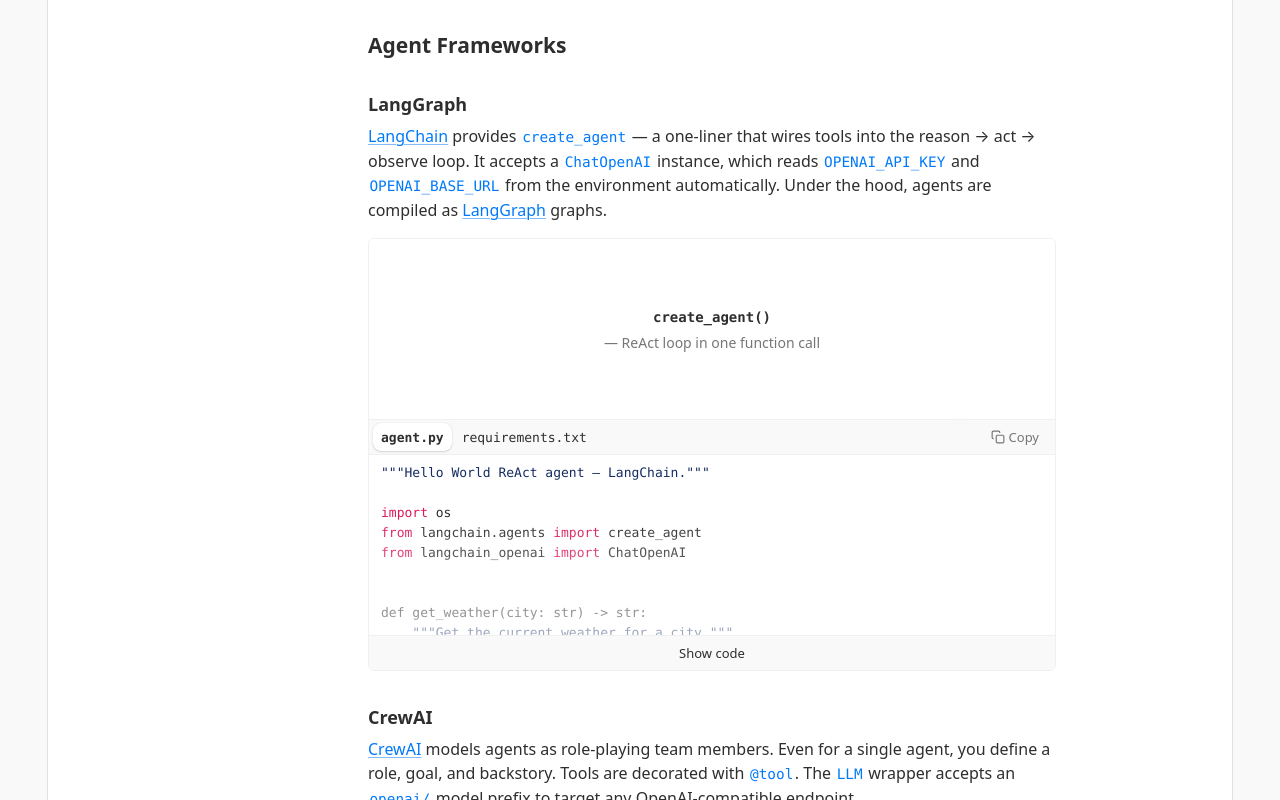
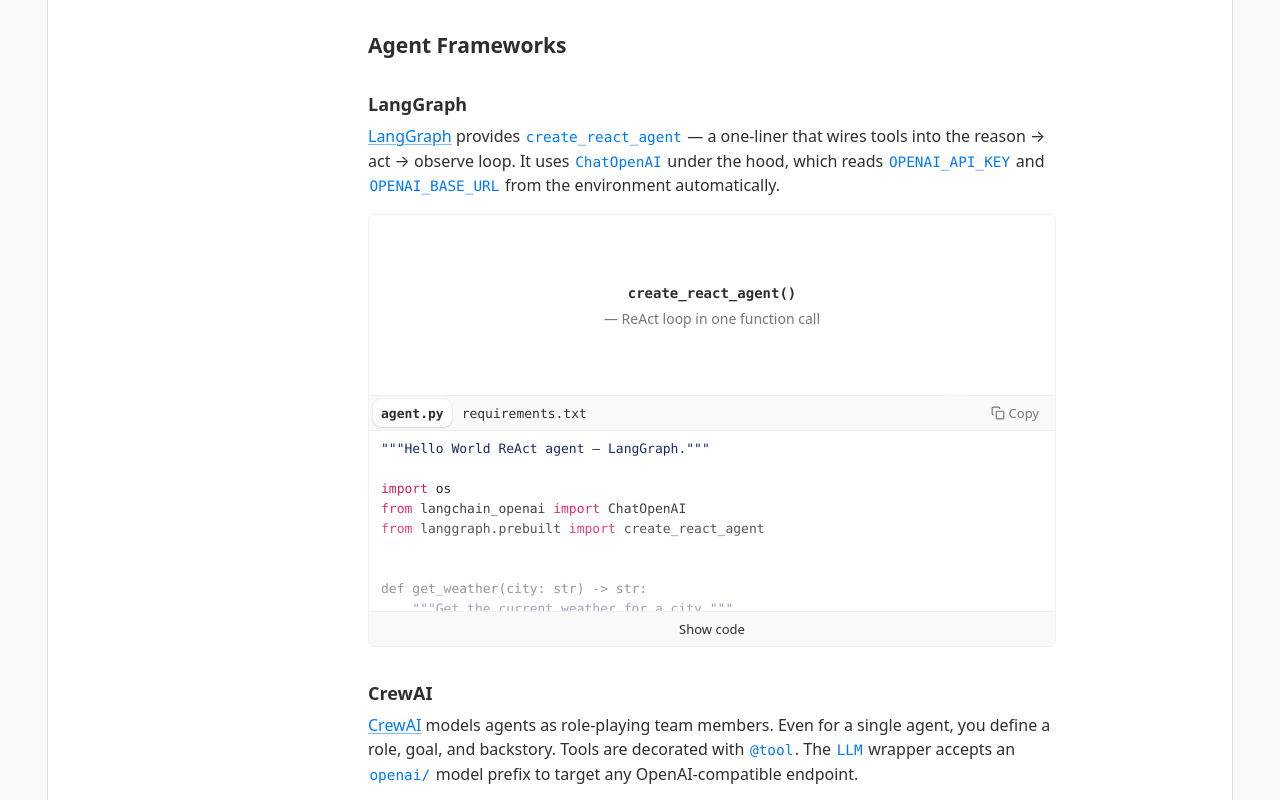
Before and after one commit to eformat/agentops-redhatskills-com, a Next.js app: page /basic-agents/hello-world in a window 1280 px wide. Shown: the part 1760-2560 px from the top of the page. Built offline with nearby package versions, Linux system fonts and the light colour scheme.

Commit message:
🪸 revert basic-agents langchain 🪸

```diff
--- a/src/app/(docs)/basic-agents/hello-world/code-examples.ts
+++ b/src/app/(docs)/basic-agents/hello-world/code-examples.ts
@@ -21,11 +21,11 @@
 
 // ── LangGraph ────────────────────────────────────────────────────
 
-const langgraphCode = `"""Hello World ReAct agent — LangChain."""
+const langgraphCode = `"""Hello World ReAct agent — LangGraph."""
 
 import os
-from langchain.agents import create_agent
 from langchain_openai import ChatOpenAI
+from langgraph.prebuilt import create_react_agent
 
 
 def get_weather(city: str) -> str:
@@ -38,11 +38,11 @@
     base_url=os.environ.get("OPENAI_BASE_URL"),
     api_key=os.environ.get("OPENAI_API_KEY"),
 )
-agent = create_agent(
+agent = create_react_agent(
     llm,
     tools=[get_weather],
-    system_prompt="You are a helpful assistant. When you receive a tool "
-                  "result, summarize it as a final answer.",
+    prompt="You are a helpful assistant. When you receive a tool "
+           "result, summarize it as a final answer.",
 )
 
 result = agent.invoke(
@@ -53,7 +53,7 @@
     print(f"{msg.type}: {msg.content}")
 `;
 
-const langgraphReqs = `langchain>=1.0
+const langgraphReqs = `langgraph>=0.4
 langchain-openai>=0.3`;
 
 // ── CrewAI ───────────────────────────────────────────────────────
--- a/src/app/(docs)/basic-agents/hello-world/page.mdx
+++ b/src/app/(docs)/basic-agents/hello-world/page.mdx
@@ -72,16 +72,15 @@
 
 ### LangGraph
 
-[LangChain](https://python.langchain.com/) provides `create_agent` — a
-one-liner that wires tools into the reason → act → observe loop. It
-accepts a `ChatOpenAI` instance, which reads `OPENAI_API_KEY` and
-`OPENAI_BASE_URL` from the environment automatically. Under the hood,
-agents are compiled as [LangGraph](https://langchain-ai.github.io/langgraph/)
-graphs.
+[LangGraph](https://langchain-ai.github.io/langgraph/) provides
+`create_react_agent` — a one-liner that wires tools into the
+reason → act → observe loop. It uses `ChatOpenAI` under the hood, which
+reads `OPENAI_API_KEY` and `OPENAI_BASE_URL` from the environment
+automatically.
 
 <Demo files={langgraphFiles} defaultCollapsed={true}>
   <div className="DemoPreviewText">
-    <strong className="MdStrong">create_agent()</strong>
+    <strong className="MdStrong">create_react_agent()</strong>
     <span> — ReAct loop in one function call</span>
   </div>
 </Demo>
```
Also changed, not shown: public/basic-agents/hello-world.md (+6 -7 lines).
